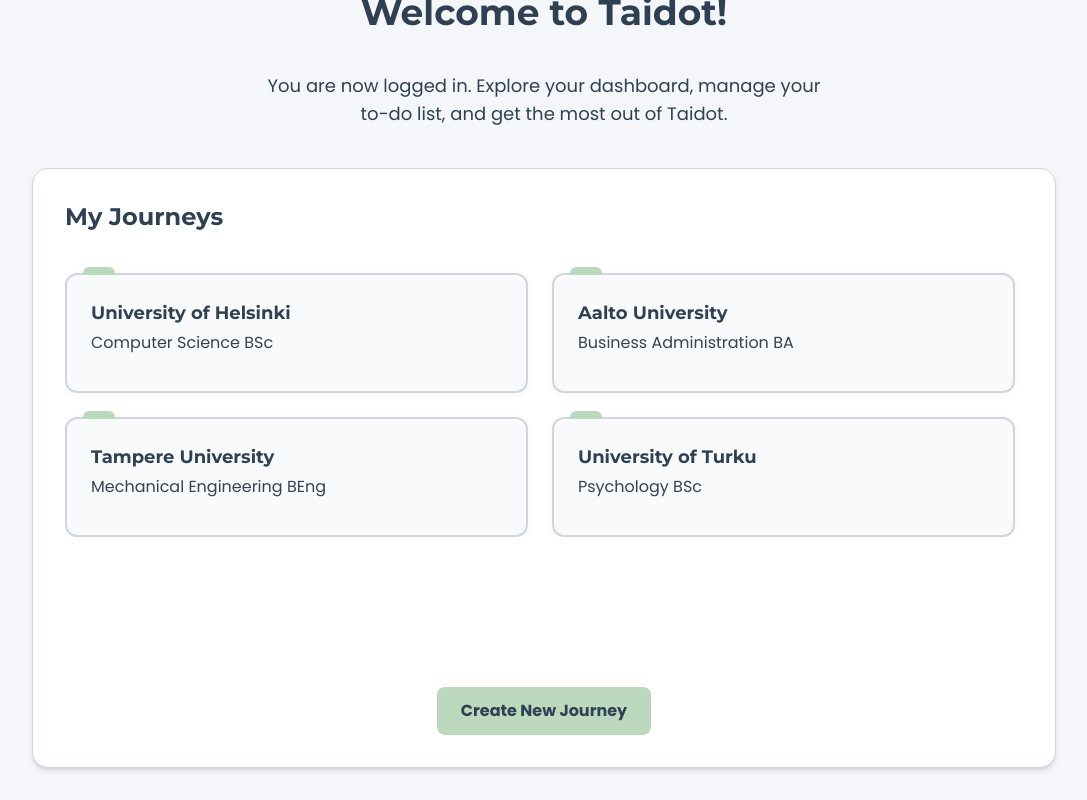
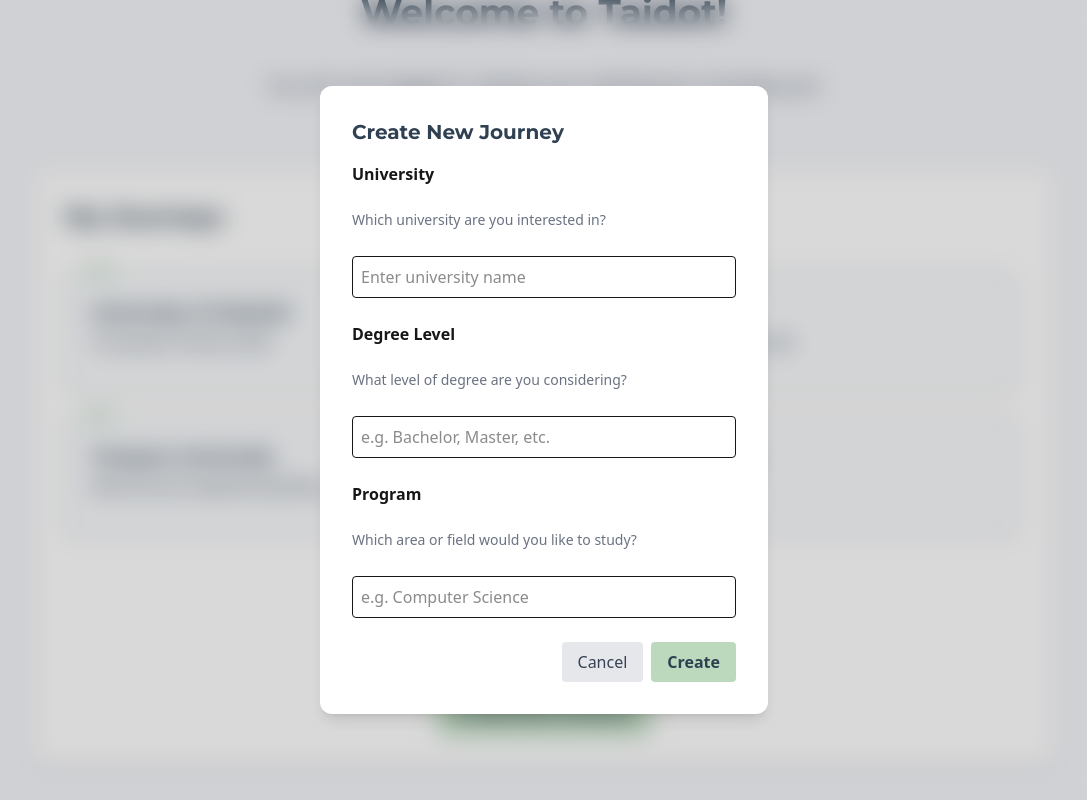
Before and after one commit to xhemalkodragjini/taidot, a Next.js app in the folder frontend/: page /welcome in a window 1280 px wide. Both pictures are taken after a click on the button "Create New Journey". Shown: the part 100-900 px from the top of the page, without its empty margins (96-1183 px from the left). Built offline with nearby package versions, Linux system fonts and the light colour scheme.

Commit message:
add journey modal

```diff
--- /dev/null
+++ b/frontend/app/components/JourneyModal.js
@@ -0,0 +1,31 @@
+import React from "react";
+
+export default function JourneyModal({ show, onClose, onSubmit, form, onChange }) {
+	if (!show) return null;
+	return (
+		<div className="fixed inset-0 flex items-center justify-center z-50" style={{ background: "rgba(0,0,0,0.15)", backdropFilter: "blur(12px)" }}>
+			<div className="bg-white rounded-xl p-8 shadow-lg w-full max-w-md">
+				<h3 className="text-xl font-bold mb-4" style={{ color: "#2e4052", fontFamily: "Montserrat" }}>
+					Create New Journey
+				</h3>
+				<div className="flex flex-col gap-6">
+					<label className="font-semibold">University</label>
+					<p className="text-sm text-gray-500 mb-0.5">Which university are you interested in?</p>
+					<input name="university" value={form.university} onChange={onChange} className="border rounded p-2" placeholder="Enter university name" />
+
+					<label className="font-semibold">Degree Level</label>
+					<p className="text-sm text-gray-500 mb-0.5">What level of degree are you considering?</p>
+					<input name="degree" value={form.degree} onChange={onChange} className="border rounded p-2" placeholder="e.g. Bachelor, Master, etc." />
+
+					<label className="font-semibold">Program</label>
+					<p className="text-sm text-gray-500 mb-0.5">Which area or field would you like to study?</p>
+					<input name="program" value={form.program} onChange={onChange} className="border rounded p-2" placeholder="e.g. Computer Science" />
+				</div>
+				<div className="flex justify-end gap-2 mt-6">
+					<button onClick={onClose} className="px-4 py-2 rounded bg-gray-200 text-gray-700">Cancel</button>
+					<button onClick={onSubmit} className="px-4 py-2 rounded bg-[#bcd9be] text-[#2e4052] font-semibold">Create</button>
+				</div>
+			</div>
+		</div>
+	);
+}
--- a/frontend/app/welcome/page.js
+++ b/frontend/app/welcome/page.js
@@ -1,6 +1,8 @@
 'use client';
 
+import { useState } from "react";
 import Navbar from "../components/Navbar";
+import JourneyModal from "../components/JourneyModal";
 
 const journeys = [
 	{ university: "University of Helsinki", program: "Computer Science BSc" },
@@ -10,6 +12,23 @@
 ];
 
 export default function Welcome() {
+	const [showModal, setShowModal] = useState(false);
+	const [form, setForm] = useState({
+		university: "",
+		degree: "",
+		program: "",
+	});
+
+	const handleInputChange = (e) => {
+		const { name, value } = e.target;
+		setForm((prev) => ({ ...prev, [name]: value }));
+	};
+
+	const handleCreate = () => {
+		// Here you would handle form submission, e.g., API call
+		setShowModal(false);
+	};
+
 	return (
 		<div style={{ background: "#f5f6fa", minHeight: "100vh" }}>
 			<Navbar />
@@ -71,9 +90,17 @@
 								color: "#2e4052",
 								fontFamily: "Poppins",
 							}}
+							onClick={() => setShowModal(true)}
 						>
 							Create New Journey
 						</button>
+						<JourneyModal
+							show={showModal}
+							onClose={() => setShowModal(false)}
+							onSubmit={handleCreate}
+							form={form}
+							onChange={handleInputChange}
+						/>
 					</div>
 				</div>
 			</div>
```
